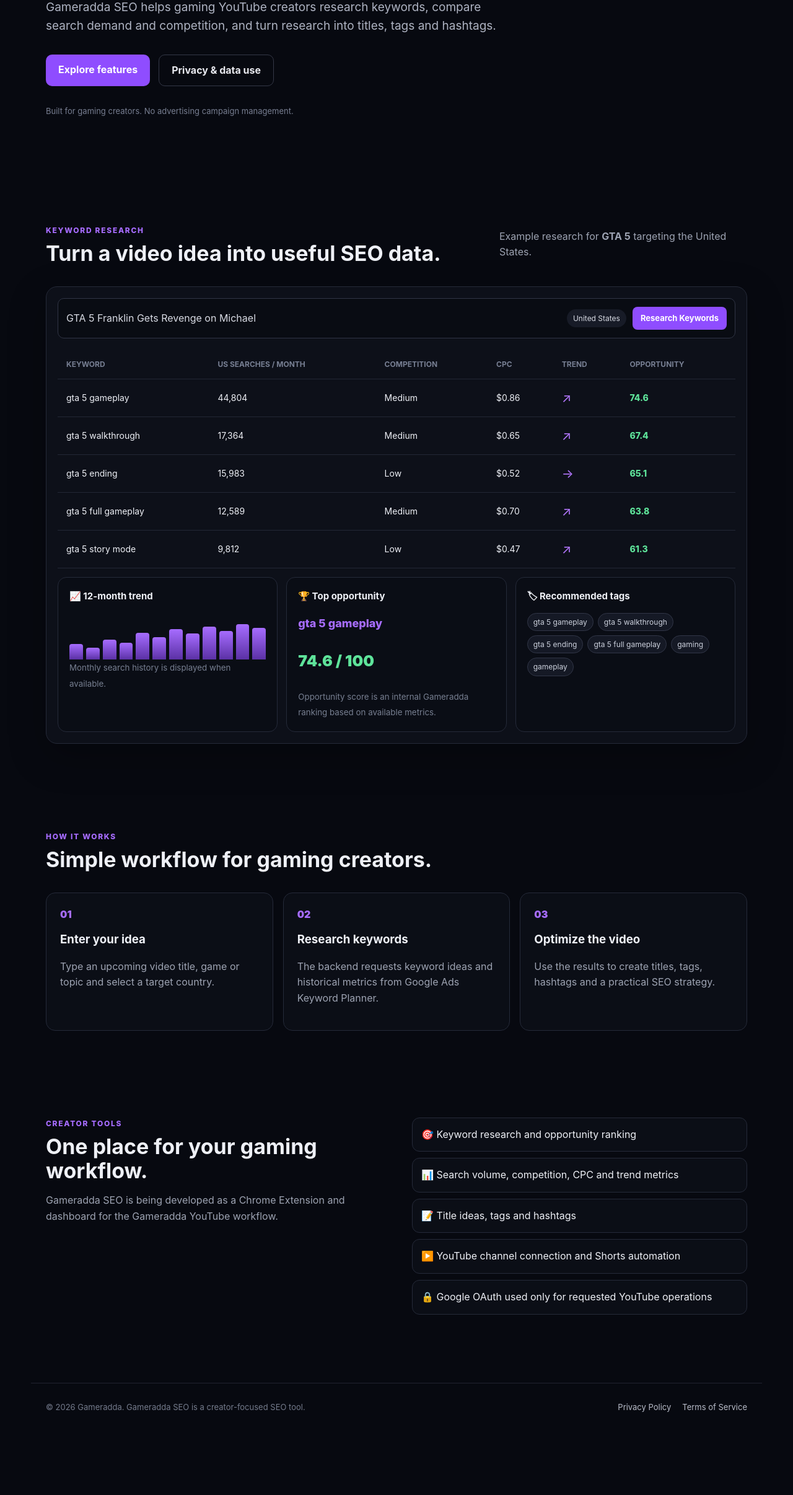
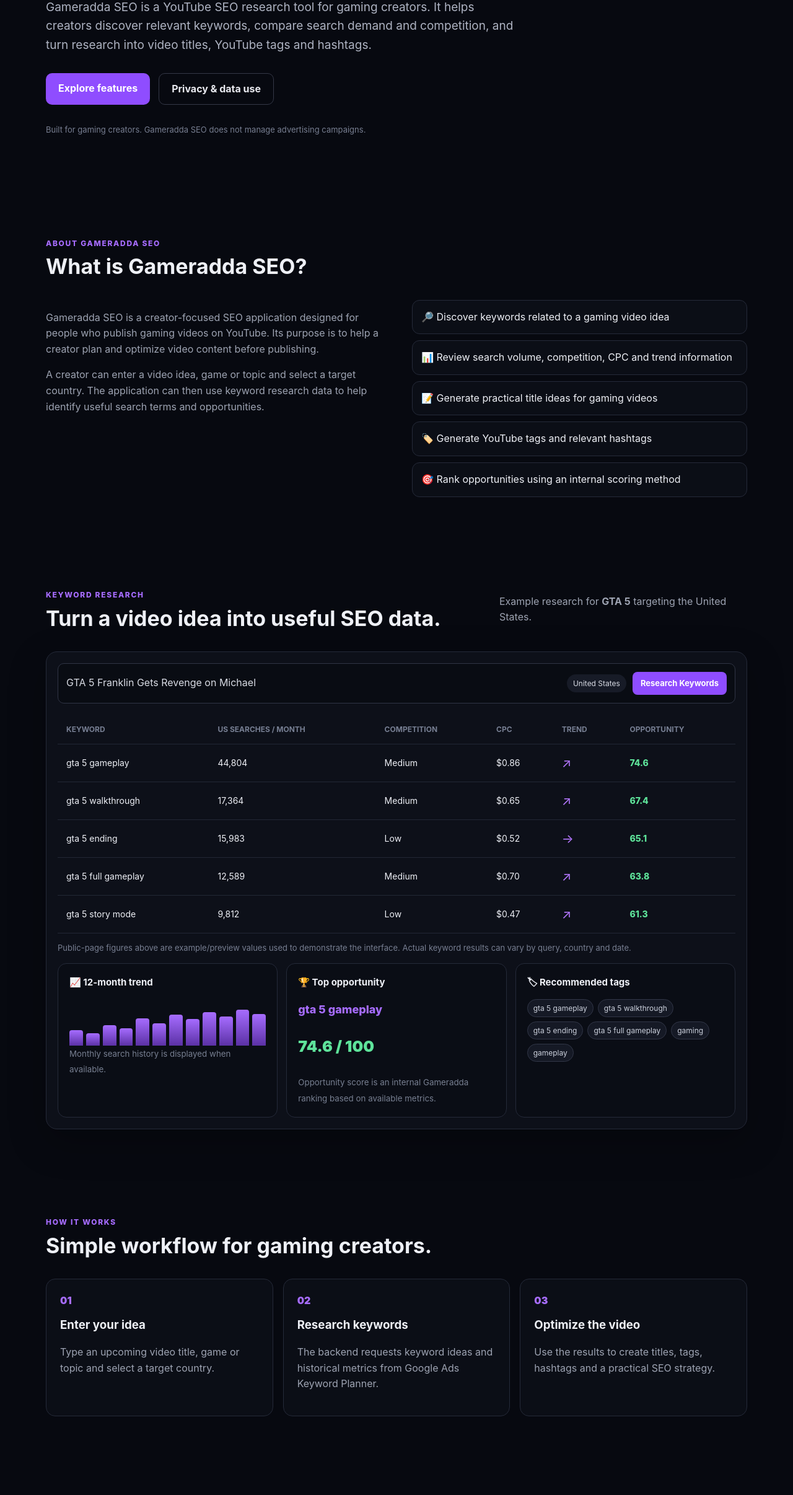
Before and after one commit to kgameradda/gameradda-seo-site, a plain HTML site: page index.html in a window 1280 px wide. Shown: the part 388-2800 px from the top of the page at 62% size. Before the commit the page ends 2696 px from the top, so only its background shows below. Drawn offline with Linux system fonts and the light colour scheme.

Commit message:
Update index.html

```diff
--- a/index.html
+++ b/index.html
@@ -1,22 +1,49 @@
 <!doctype html>
 <html lang="en">
 <head>
-<meta charset="utf-8"><meta name="viewport" content="width=device-width,initial-scale=1">
-<meta name="description" content="Gameradda SEO is a gaming YouTube SEO and keyword research tool for creators.">
-<title>Gameradda SEO — Gaming YouTube SEO</title><link rel="stylesheet" href="styles.css">
+<meta charset="utf-8">
+<meta name="viewport" content="width=device-width,initial-scale=1">
+<meta name="description" content="Gameradda SEO is a YouTube SEO and keyword research tool for gaming creators. Research keywords, compare search demand and competition, and create titles, tags and hashtags for gaming videos.">
+<meta name="robots" content="index,follow">
+<title>Gameradda SEO — YouTube SEO for Gaming Creators</title>
+<link rel="stylesheet" href="styles.css">
 </head>
 <body>
-<header class="nav"><a class="brand" href="index.html">🎮 Gameradda <b>SEO</b></a>
-<nav><a href="#features">Features</a><a href="#how">How it works</a><a href="privacy.html">Privacy</a><a href="terms.html">Terms</a></nav></header>
+<header class="nav">
+<a class="brand" href="index.html">🎮 Gameradda <b>SEO</b></a>
+<nav><a href="#about">About</a><a href="#features">Features</a><a href="#how">How it works</a><a href="privacy.html">Privacy</a><a href="terms.html">Terms</a></nav>
+</header>
+
 <main>
-<section class="hero"><div class="eyebrow">GAMING CREATOR SEO TOOL</div>
+<section class="hero">
+<div class="eyebrow">GAMING CREATOR SEO TOOL</div>
 <h1>Research smarter.<br><span>Publish better gaming videos.</span></h1>
-<p class="lead">Gameradda SEO helps gaming YouTube creators research keywords, compare search demand and competition, and turn research into titles, tags and hashtags.</p>
+<p class="lead">Gameradda SEO is a YouTube SEO research tool for gaming creators. It helps creators discover relevant keywords, compare search demand and competition, and turn research into video titles, YouTube tags and hashtags.</p>
 <div class="actions"><a class="btn primary" href="#features">Explore features</a><a class="btn secondary" href="privacy.html">Privacy &amp; data use</a></div>
-<p class="note">Built for gaming creators. No advertising campaign management.</p></section>
+<p class="note">Built for gaming creators. Gameradda SEO does not manage advertising campaigns.</p>
+</section>
 
-<section id="features" class="section"><div class="section-head"><div><div class="eyebrow">KEYWORD RESEARCH</div><h2>Turn a video idea into useful SEO data.</h2></div><p>Example research for <strong>GTA 5</strong> targeting the United States.</p></div>
-<div class="research-card"><div class="searchbar"><span>GTA 5 Franklin Gets Revenge on Michael</span><span class="pill">United States</span><span class="research-btn">Research Keywords</span></div>
+<section id="about" class="section">
+<div class="section-head"><div><div class="eyebrow">ABOUT GAMERADDA SEO</div><h2>What is Gameradda SEO?</h2></div></div>
+<div class="split">
+<div>
+<p>Gameradda SEO is a creator-focused SEO application designed for people who publish gaming videos on YouTube. Its purpose is to help a creator plan and optimize video content before publishing.</p>
+<p>A creator can enter a video idea, game or topic and select a target country. The application can then use keyword research data to help identify useful search terms and opportunities.</p>
+</div>
+<div class="feature-list">
+<div>🔎 Discover keywords related to a gaming video idea</div>
+<div>📊 Review search volume, competition, CPC and trend information</div>
+<div>📝 Generate practical title ideas for gaming videos</div>
+<div>🏷️ Generate YouTube tags and relevant hashtags</div>
+<div>🎯 Rank opportunities using an internal scoring method</div>
+</div>
+</div>
+</section>
+
+<section id="features" class="section">
+<div class="section-head"><div><div class="eyebrow">KEYWORD RESEARCH</div><h2>Turn a video idea into useful SEO data.</h2></div><p>Example research for <strong>GTA 5</strong> targeting the United States.</p></div>
+<div class="research-card">
+<div class="searchbar"><span>GTA 5 Franklin Gets Revenge on Michael</span><span class="pill">United States</span><span class="research-btn">Research Keywords</span></div>
 <div class="table-wrap"><table><thead><tr><th>Keyword</th><th>US Searches / Month</th><th>Competition</th><th>CPC</th><th>Trend</th><th>Opportunity</th></tr></thead>
 <tbody>
 <tr><td>gta 5 gameplay</td><td>44,804</td><td>Medium</td><td>$0.86</td><td class="trend">↗</td><td class="score">74.6</td></tr>
@@ -25,19 +52,45 @@
 <tr><td>gta 5 full gameplay</td><td>12,589</td><td>Medium</td><td>$0.70</td><td class="trend">↗</td><td class="score">63.8</td></tr>
 <tr><td>gta 5 story mode</td><td>9,812</td><td>Low</td><td>$0.47</td><td class="trend">↗</td><td class="score">61.3</td></tr>
 </tbody></table></div>
+<p class="note">Public-page figures above are example/preview values used to demonstrate the interface. Actual keyword results can vary by query, country and date.</p>
 <div class="grid3">
 <div class="mini-card"><h3>📈 12-month trend</h3><div class="chart"><i></i><i></i><i></i><i></i><i></i><i></i><i></i><i></i><i></i><i></i><i></i><i></i></div><small>Monthly search history is displayed when available.</small></div>
 <div class="mini-card"><h3>🏆 Top opportunity</h3><p class="big">gta 5 gameplay</p><p class="score-big">74.6 / 100</p><small>Opportunity score is an internal Gameradda ranking based on available metrics.</small></div>
 <div class="mini-card"><h3>🏷 Recommended tags</h3><div class="tags"><span>gta 5 gameplay</span><span>gta 5 walkthrough</span><span>gta 5 ending</span><span>gta 5 full gameplay</span><span>gaming</span><span>gameplay</span></div></div>
-</div></div></section>
+</div>
+</div>
+</section>
 
-<section id="how" class="section"><div class="section-head"><div><div class="eyebrow">HOW IT WORKS</div><h2>Simple workflow for gaming creators.</h2></div></div>
-<div class="steps"><article><span>01</span><h3>Enter your idea</h3><p>Type an upcoming video title, game or topic and select a target country.</p></article>
+<section id="how" class="section">
+<div class="section-head"><div><div class="eyebrow">HOW IT WORKS</div><h2>Simple workflow for gaming creators.</h2></div></div>
+<div class="steps">
+<article><span>01</span><h3>Enter your idea</h3><p>Type an upcoming video title, game or topic and select a target country.</p></article>
 <article><span>02</span><h3>Research keywords</h3><p>The backend requests keyword ideas and historical metrics from Google Ads Keyword Planner.</p></article>
-<article><span>03</span><h3>Optimize the video</h3><p>Use the results to create titles, tags, hashtags and a practical SEO strategy.</p></article></div></section>
+<article><span>03</span><h3>Optimize the video</h3><p>Use the results to create titles, tags, hashtags and a practical SEO strategy.</p></article>
+</div>
+</section>
 
-<section class="section split"><div><div class="eyebrow">CREATOR TOOLS</div><h2>One place for your gaming workflow.</h2><p>Gameradda SEO is being developed as a Chrome Extension and dashboard for the Gameradda YouTube workflow.</p></div>
-<div class="feature-list"><div>🎯 Keyword research and opportunity ranking</div><div>📊 Search volume, competition, CPC and trend metrics</div><div>📝 Title ideas, tags and hashtags</div><div>▶️ YouTube channel connection and Shorts automation</div><div>🔒 Google OAuth used only for requested YouTube operations</div></div></section>
+<section class="section">
+<div class="section-head"><div><div class="eyebrow">CREATOR TOOLS</div><h2>One place for your gaming workflow.</h2></div></div>
+<div class="split">
+<div><p>Gameradda SEO is being developed as a Chrome Extension and dashboard for the Gameradda YouTube workflow. The public website explains the purpose of the application and its planned creator features.</p></div>
+<div class="feature-list">
+<div>🎯 Keyword research and opportunity ranking</div>
+<div>📊 Search volume, competition, CPC and trend metrics</div>
+<div>📝 Title ideas, tags and hashtags</div>
+<div>▶️ YouTube channel connection and Shorts automation</div>
+<div>🔒 Google OAuth used only for requested YouTube operations</div>
+</div>
+</div>
+</section>
+
+<section class="section">
+<div class="section-head"><div><div class="eyebrow">DATA &amp; PRIVACY</div><h2>Clear information about how the application is used.</h2></div></div>
+<p>Gameradda SEO uses Google services when a creator requests features that require them. OAuth access is used for the requested application operations. The application's privacy policy explains the relevant data handling and user controls.</p>
+<div class="actions"><a class="btn primary" href="privacy.html">Read Privacy Policy</a><a class="btn secondary" href="terms.html">Read Terms of Service</a></div>
+</section>
 </main>
-<footer><div>© 2026 Gameradda. Gameradda SEO is a creator-focused SEO tool.</div><div><a href="privacy.html">Privacy Policy</a><a href="terms.html">Terms of Service</a></div></footer>
-</body></html>
+
+<footer><div>© 2026 Gameradda. Gameradda SEO is a creator-focused YouTube SEO tool.</div><div><a href="privacy.html">Privacy Policy</a><a href="terms.html">Terms of Service</a></div></footer>
+</body>
+</html>
```
